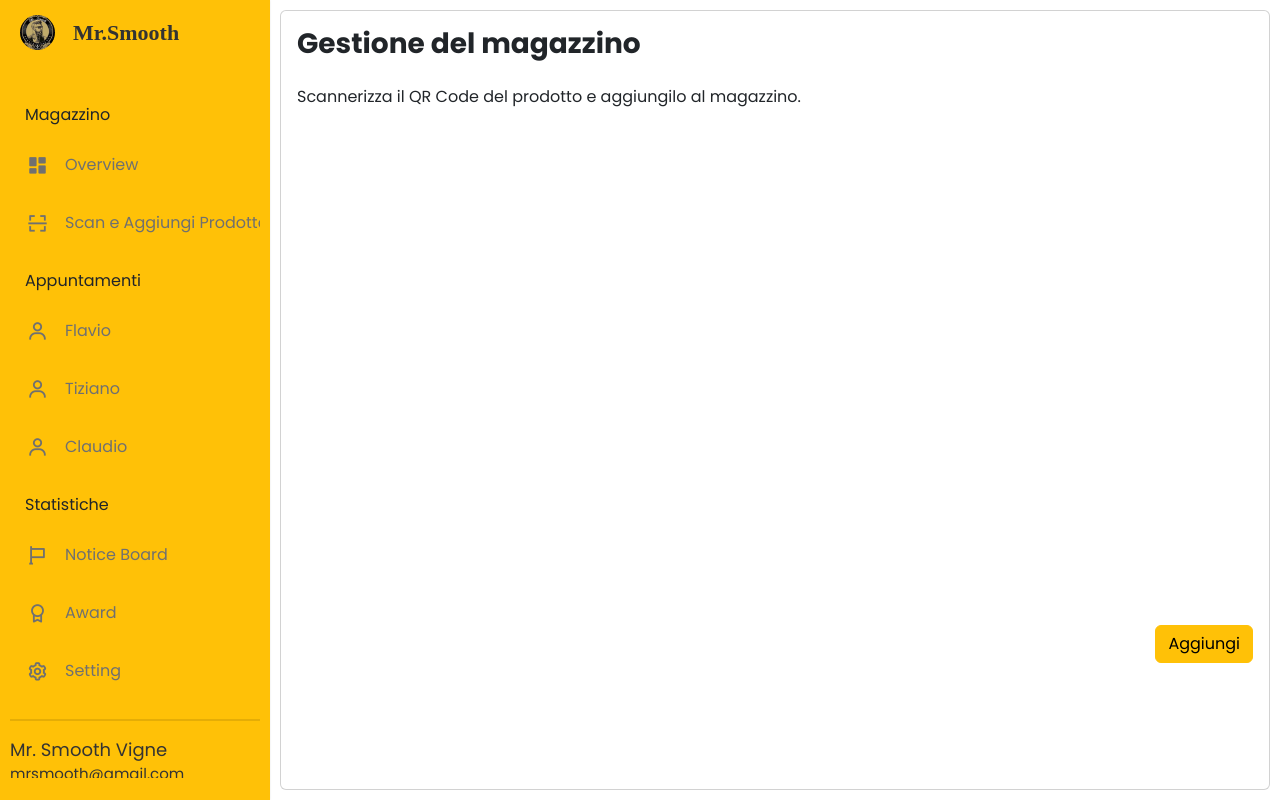
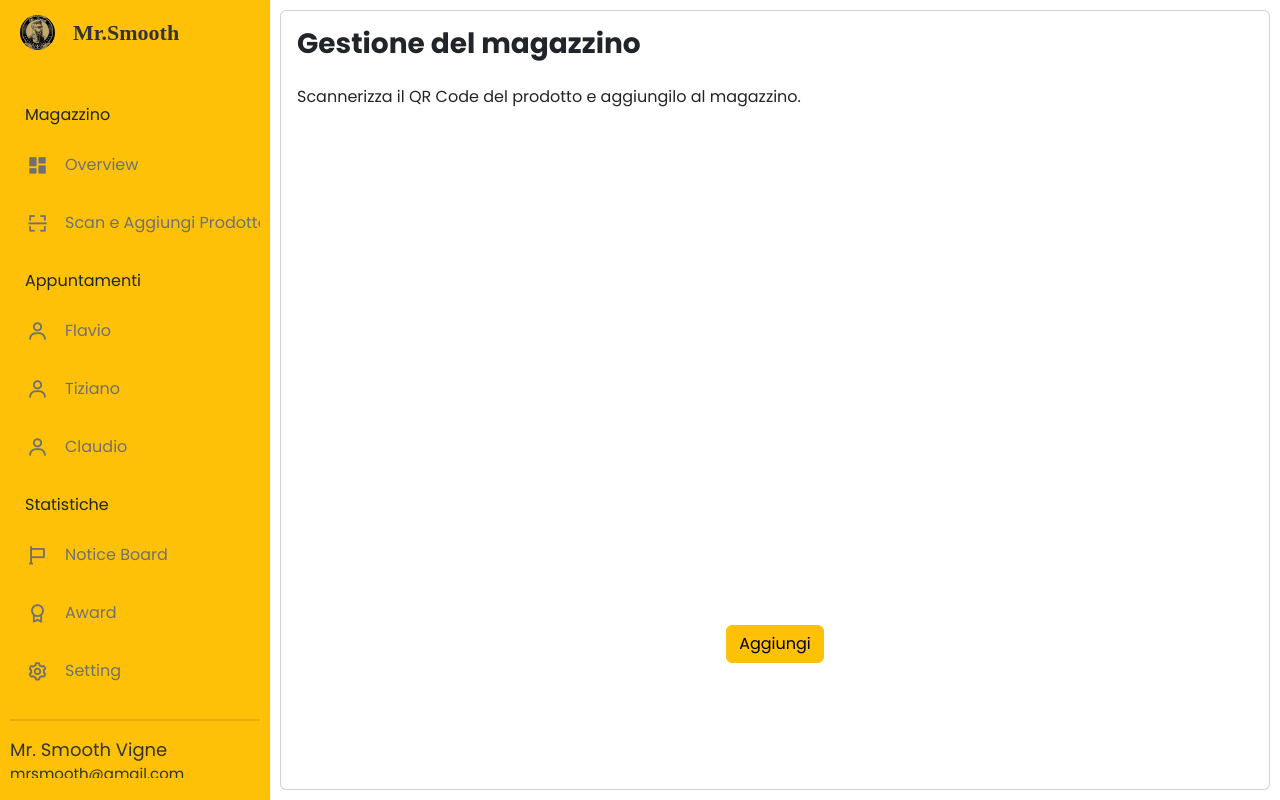
Before and after one commit to Rossini-lorenzo/MrSmoothFrontEnd, an Angular app: page /home/scanaggiungi in a window 1280 px wide. Built offline with nearby package versions, Linux system fonts and the light colour scheme.

Commit message:
small fix

```diff
--- a/src/app/AppNoLogged-components/ca-scan/ca-scan.component.html
+++ b/src/app/AppNoLogged-components/ca-scan/ca-scan.component.html
@@ -6,7 +6,7 @@
         Scannerizza il QR Code del prodotto e aggiungilo al magazzino.
       </p>
       <div style="height: 500px;"></div>
-      <div class="mt-auto text-end">
+      <div class="mt-auto text-center">
         <button type="button" class="btn btn-warning">Aggiungi</button>
       </div>
     </div>
```
